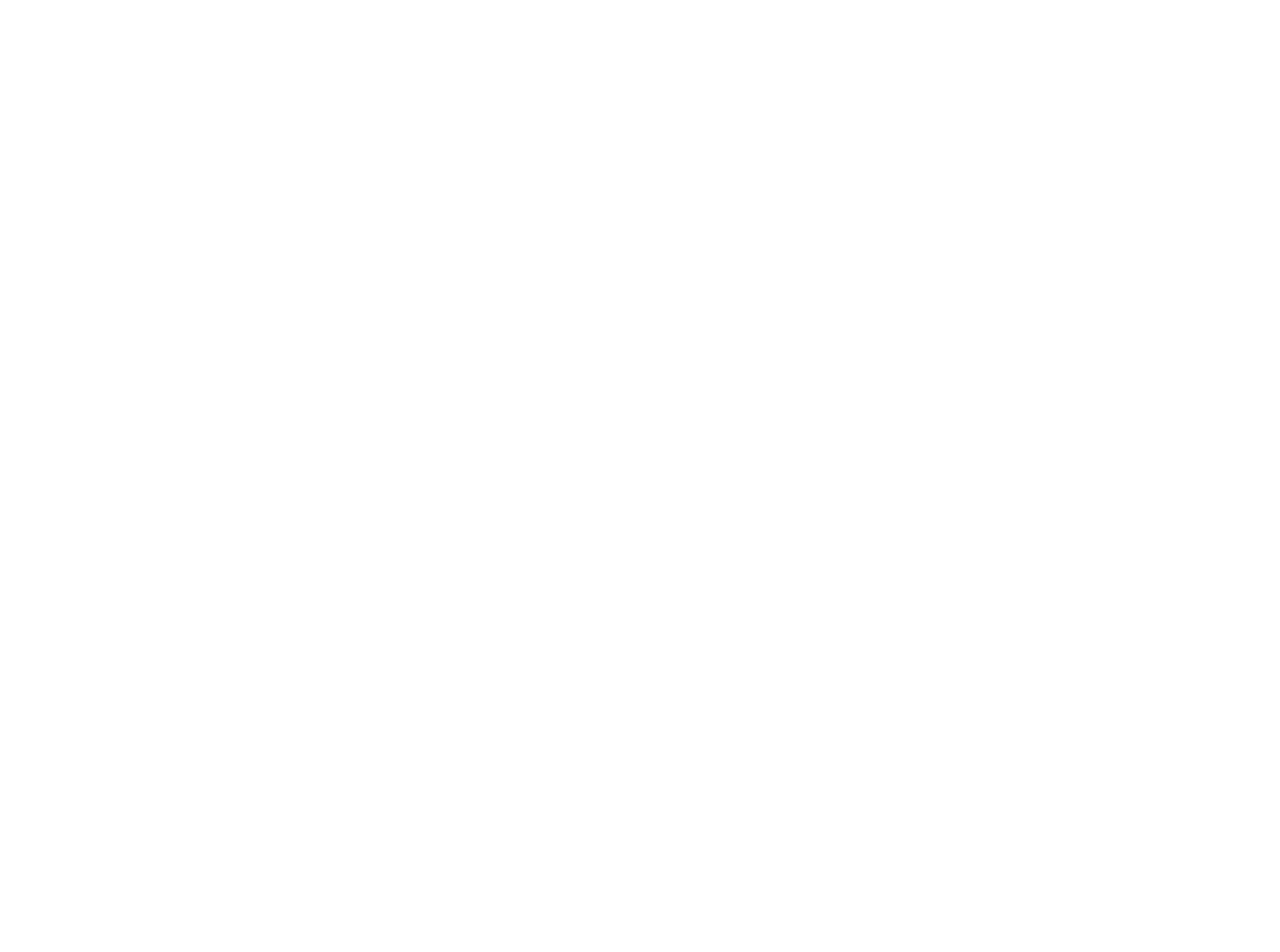
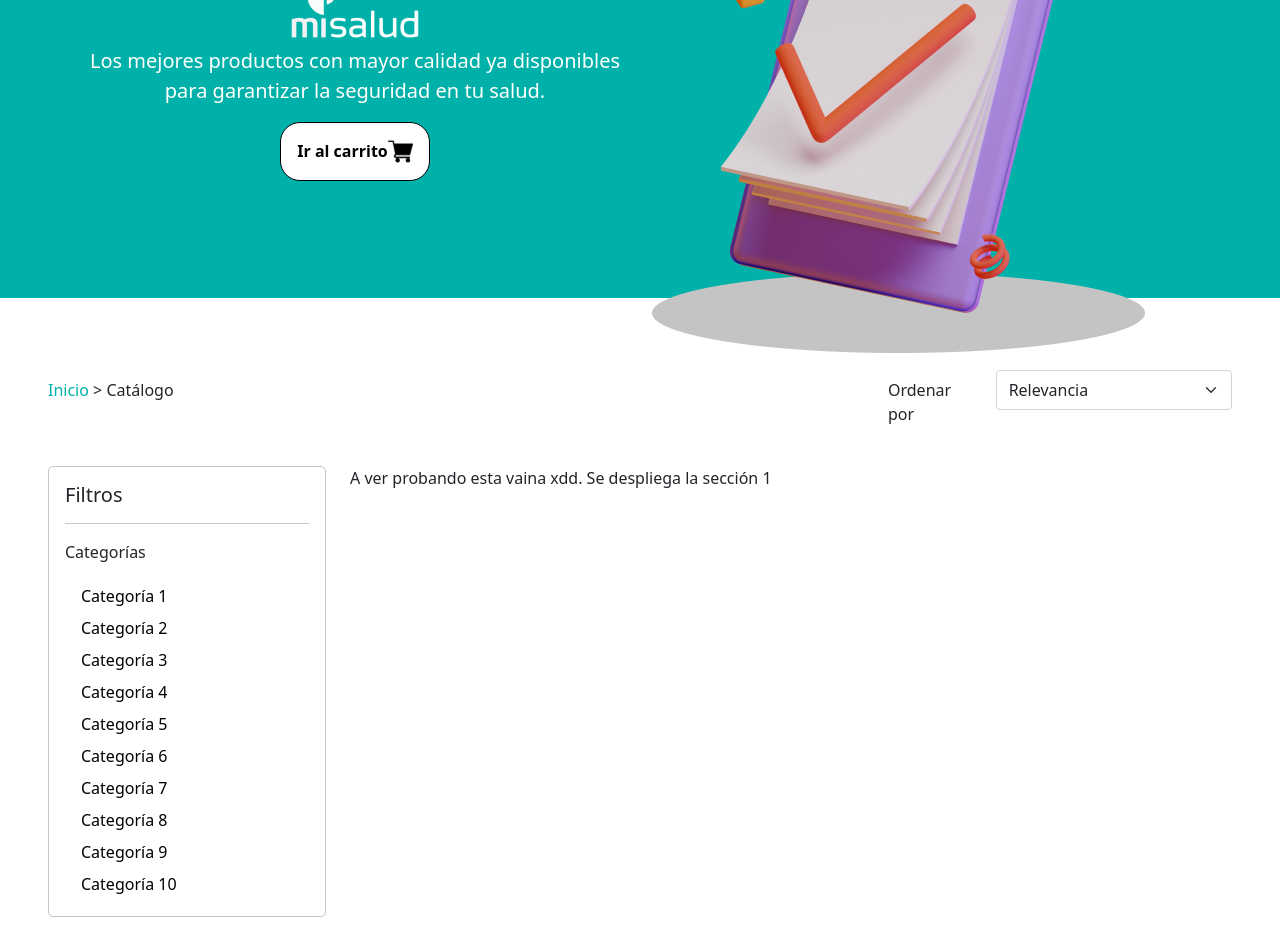
Before and after one commit to Samuelcodingg/mi-salud, a React (Create React App) app: page /catalogo-page in a window 1280 px wide. Shown: the part 220-1172 px from the top of the page. Before the commit the page ends 800 px from the top, so only its background shows below. Built offline with nearby package versions, Linux system fonts and the light colour scheme.

Commit message:
Páfina de catálogo casi terminada

```diff
--- /dev/null
+++ b/src/components/catalogopage/CatalogoPage.js
@@ -0,0 +1,142 @@
+import React from 'react';
+import saly26 from './Saly-26.png';
+import logo from '../clubpage/image 3.png';
+import carritoIcon from './carrito-de-compras.png';
+
+export const CatalogoPage = () => {
+
+    const desplegarItems = (e) => {
+        const $filtros = document.querySelectorAll(".filtros-categorias a");
+        const $desplegables = document.querySelectorAll(".accord-item");
+
+        $filtros.forEach(el => {
+            if (e.target === el) {
+                $filtros.forEach(el => el.classList.remove("fw-500"));
+                el.classList.add("fw-500");
+
+                const $desplegable = document.getElementById(el.getAttribute("data-bs-target"));
+
+                if (!$desplegable.classList.contains("show")) {
+                    $desplegables.forEach(el=> el.classList.remove("show"))
+                    $desplegable.classList.add("show");
+                }
+
+            }
+        })
+    }
+
+    React.useEffect(() => {
+        window.addEventListener("click", desplegarItems);
+
+        return () => {
+            window.removeEventListener("click", desplegarItems)
+        }
+    }, []);
+
+    return (
+        <div>
+            <div className="bg-principal banner-height mb-5">
+                <div className="container">
+                    <div className='row d-flex'>
+                        <div className='col-sm-6 mx-auto align-self-center text-center mb-5 pb-5'>
+                            <img src={logo} alt="logo" />
+                            <p className='text-white fs-5'>
+                                Los mejores productos con mayor calidad ya disponibles para garantizar la seguridad en tu salud.
+                            </p>
+                            <div className='d-sm-flex justify-content-evenly'>
+
+                                <button className='boton w-little border-little  mt-4 mt-sm-0  fs-6 btn-rounded bg-white fw-bold btn-size d-flex p-3'>
+                                    Ir al carrito
+                                    <img src={carritoIcon} alt='carrito de compras' width={25} />
+                                </button>
+                            </div>
+                        </div>
+                        <div className='d-sm-inline d-none col mx-auto'>
+                            <img src={saly26} alt="saly" />
+                        </div>
+                    </div>
+                </div>
+            </div>
+
+            <div className='row px-5 pt-4 d-flex justify-content-between'>
+                <div className='d-flex' style={{width:'20rem'}}>
+                    <p className='mt-2'> <span style={{ color: '#00B1A9' }}>Inicio</span> {'>'} Catálogo</p>
+                </div>
+
+                <div className='d-flex justify-content-end' style={{width:'23rem'}}>
+                    <p className='mt-2'>Ordenar por </p>
+                    <select className='form-select ms-3' aria-label='ra' style={{width:"15rem", height:"2.5rem"}}>
+                        <option value='1'>Nombre A-Z</option>
+                        <option value='2'>Nombre Z-A</option>
+                        <option value='3'>Precio (menor a mayor)</option>
+                        <option value='4'>Precio (mayor a menor)</option>
+                        <option value='5' selected>Relevancia</option>
+                    </select>
+                </div>
+            </div>
+
+            <div className='row px-5 pt-4 mb-5'>
+                <div className='col-md-3'>
+                    <div className='container-filtros p-3'>
+                        <h5>Filtros</h5>
+                        <hr></hr>
+                        <p>Categorías</p>
+                        <div className='ms-3 filtros-categorias'>
+                            <a href="#collapse1" data-bs-toggle="collapse" data-bs-target="collapse1" aria-controls="collapse1">Categoría 1</a><br></br>
+                            <a href="#collapse2" data-bs-toggle="collapse" data-bs-target="collapse2" aria-controls="collapse2">Categoría 2</a><br></br>
+                            <a href="#collapse3" data-bs-toggle="collapse" data-bs-target="collapse3" aria-controls="collapse3">Categoría 3</a><br></br>
+                            <a href="#collapse4" data-bs-toggle="collapse" data-bs-target="collapse4" aria-controls="collapse4">Categoría 4</a><br></br>
+                            <a href="#collapse5" data-bs-toggle="collapse" data-bs-target="collapse5" aria-controls="collapse5">Categoría 5</a><br></br>
+                            <a href="#collapse6" data-bs-toggle="collapse" data-bs-target="collapse6" aria-controls="collapse6">Categoría 6</a><br></br>
+                            <a href="#collapse7" data-bs-toggle="collapse" data-bs-target="collapse7" aria-controls="collapse7">Categoría 7</a><br></br>
+                            <a href="#collapse8" data-bs-toggle="collapse" data-bs-target="collapse8" aria-controls="collapse8">Categoría 8</a><br></br>
+                            <a href="#collapse9" data-bs-toggle="collapse" data-bs-target="collapse9" aria-controls="collapse9">Categoría 9</a><br></br>
+                            <a href="#collapse10" data-bs-toggle="collapse" data-bs-target="collapse10" aria-controls="collapse10">Categoría 10</a><br></br>
+                        </div>
+                    </div>
+                </div>
+                <div className='col-md-9 container-accord-items'>
+                    <div id="collapse1" className='accord-item accordion-collapse collapse show'>
+                        <p>A ver probando esta vaina xdd. Se despliega la sección 1</p>
+                    </div>
+
+                    <div id="collapse2" className='accord-item accordion-collapse collapse'>
+                        <p>A ver probando esta vaina xdd. Se despliega la sección 2</p>
+                    </div>
+
+                    <div id="collapse3" className='accord-item accordion-collapse collapse'>
+                        <p>A ver probando esta vaina xdd. Se despliega la sección 3</p>
+                    </div>
+
+                    <div id="collapse4" className='accord-item accordion-collapse collapse'>
+                        <p>A ver probando esta vaina xdd. Se despliega la sección 4</p>
+                    </div>
+
+                    <div id="collapse5" className='accord-item accordion-collapse collapse'>
+                        <p>A ver probando esta vaina xdd. Se despliega la sección 5</p>
+                    </div>
+
+                    <div id="collapse6" className='accord-item accordion-collapse collapse'>
+                        <p>A ver probando esta vaina xdd. Se despliega la sección 6</p>
+                    </div>
+
+                    <div id="collapse7" className='accord-item accordion-collapse collapse'>
+                        <p>A ver probando esta vaina xdd. Se despliega la sección 7</p>
+                    </div>
+
+                    <div id="collapse8" className='accord-item accordion-collapse collapse'>
+                        <p>A ver probando esta vaina xdd. Se despliega la sección 8</p>
+                    </div>
+
+                    <div id="collapse9" className='accord-item accordion-collapse collapse'>
+                        <p>A ver probando esta vaina xdd. Se despliega la sección 9</p>
+                    </div>
+
+                    <div id="collapse10" className='accord-item accordion-collapse collapse'>
+                        <p>A ver probando esta vaina xdd. Se despliega la sección 10</p>
+                    </div>
+                </div>
+            </div>
+        </div>
+    )
+}
--- a/src/index.css
+++ b/src/index.css
@@ -194,6 +194,24 @@
   width: calc(98% - 180px);
 }
 
+.container-filtros{
+  border: 1px solid #C4C4C4;
+  border-radius: 5px;
+}
+
+.filtros-categorias a {
+  text-decoration: none;
+  color: #000000;
+  line-height: 200%;
+}
+
+.filtros-categorias a:hover{
+  font-weight: 500;
+}
+
+.fw-500{
+  font-weight: 500;
+}
 
 
 
--- a/src/routers/AppRouter.js
+++ b/src/routers/AppRouter.js
@@ -10,6 +10,7 @@
 import Navbar from '../components/navegacion/Navbar';
 import { NosotrosPage } from '../components/nosotrospage/NosotrosPage';
 import { RegistroClubPage } from '../components/registroclubpage/RegistroClubPage';
+import {CatalogoPage} from '../components/catalogopage/CatalogoPage'
 
 export const AppRouter = () => {
     return (
@@ -21,7 +22,8 @@
                     <Route exact path="/club" component={ClubPage} />
                     <Route exact path="/registro-club" component={RegistroClubPage} />
                     <Route exact path="/nosotros" component={NosotrosPage} />
-                    <Route exact path="/detalles-producto/:id" component={DetailsProductPage} />
+                    <Route exact path="/detalles-producto/:id" component={DetailsProductPage}/>
+                    <Route exact path="/catalogo-page" component={CatalogoPage}/>
                 </Switch>
             </div>
         </Router>
```
Also changed, not shown: src/components/catalogopage/Saly-26.png (added), src/components/catalogopage/carrito-de-compras.png (added).
